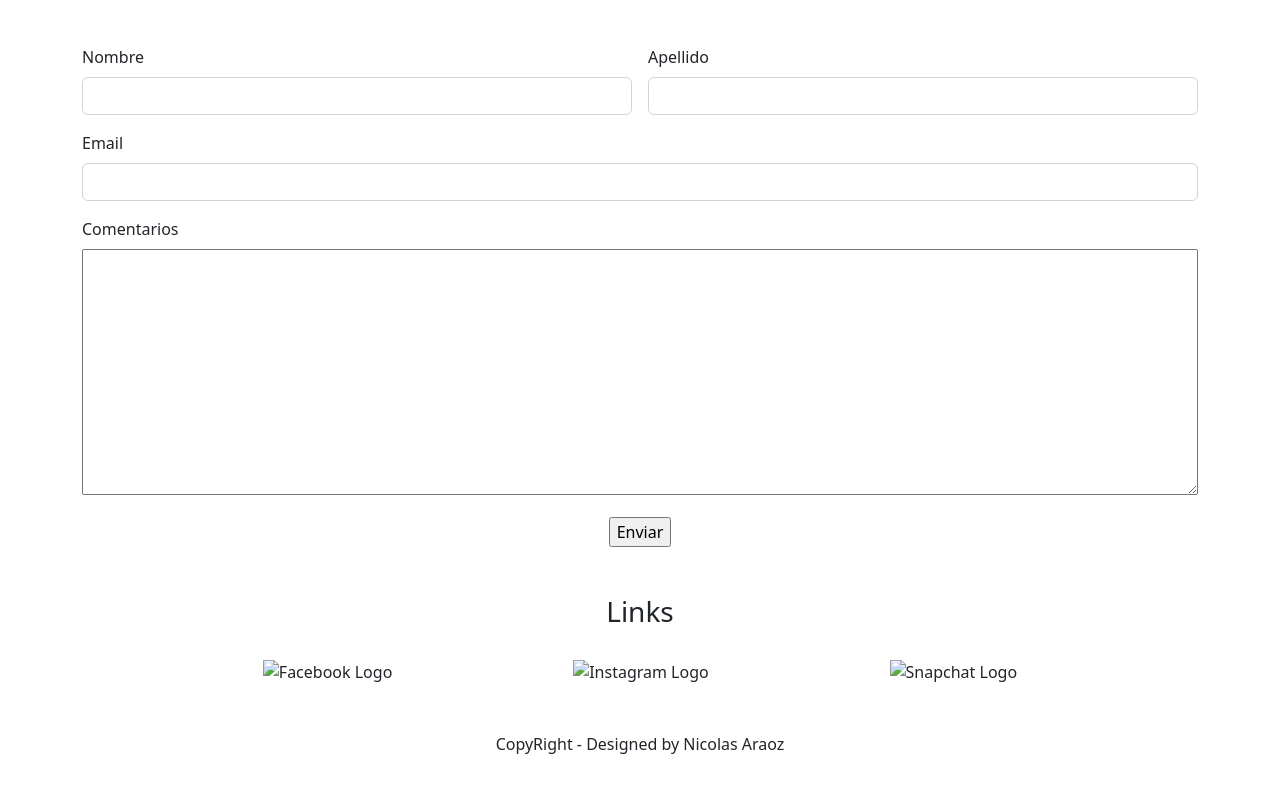
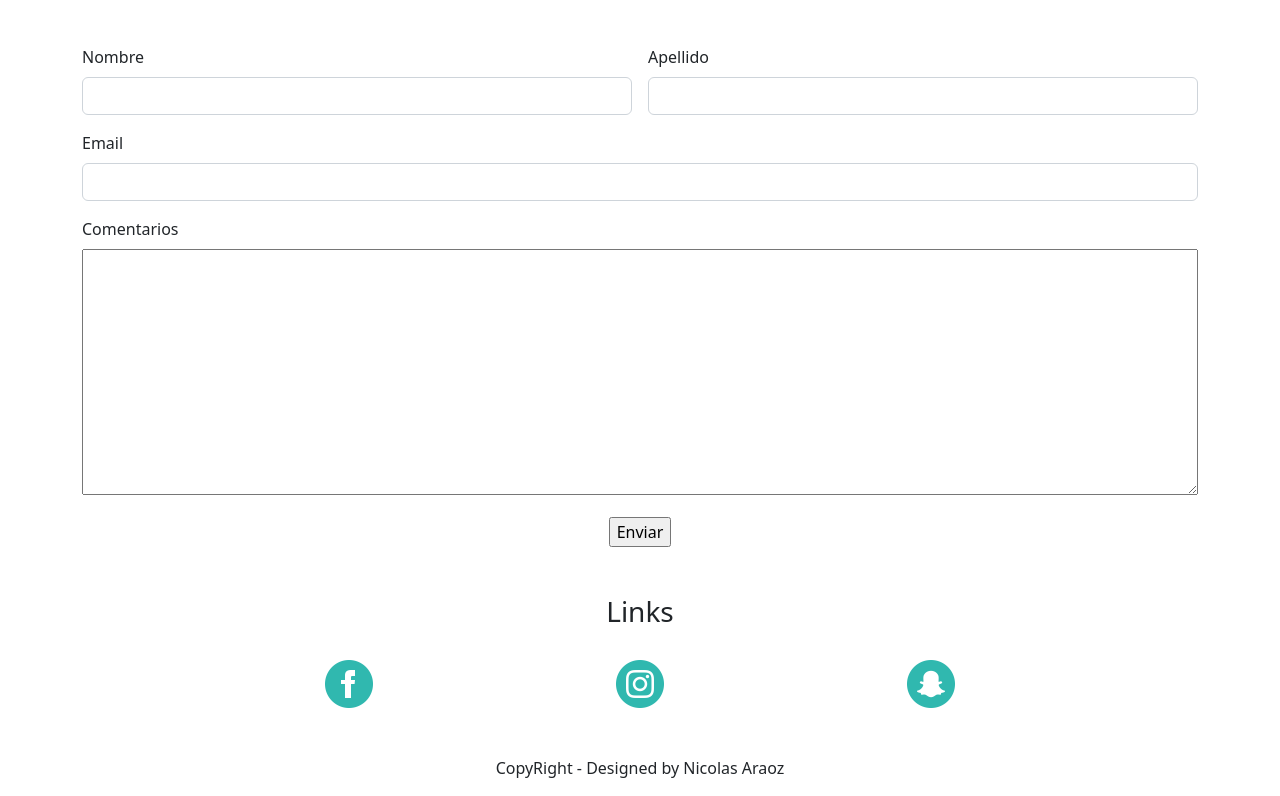
Before and after one commit to Naraoz/PF-NicolasAraoz, a plain HTML site: page Pages/Contacto.html in a window 1280 px wide. Shown: the part 317-1113 px from the top of the page. Before the commit the page ends 1089 px from the top, so only its background shows below. Drawn offline with nearby package versions, Linux system fonts and the light colour scheme; the site is published under a folder, as on GitHub Pages, so addresses that start at the root find nothing.

Commit message:
mas cambios rutas

```diff
--- a/Pages/Contacto.html
+++ b/Pages/Contacto.html
@@ -116,9 +116,9 @@
           <h3>Links</h3>
         </div>
         <div class="d-flex justify-content-evenly pt-4">
-          <img class="icono1" src="/Img/FLogo.png" alt="Facebook Logo" />
-          <img class="icono2" src="/Img/InstaLogo.png" alt="Instagram Logo" />
-          <img class="icono3" src="/Img/SnapLogo.png" alt="Snapchat Logo" />
+          <img class="icono1" src="../Img/FLogo.png" alt="Facebook Logo" />
+          <img class="icono2" src="../Img/InstaLogo.png" alt="Instagram Logo" />
+          <img class="icono3" src="../Img/SnapLogo.png" alt="Snapchat Logo" />
         </div>
         <div class="text-center pt-5">
           <p>CopyRight - Designed by Nicolas Araoz</p>
```
Also changed, not shown: Pages/Nosotros.html (+3 -3 lines), Pages/Productos.html (+3 -3 lines), Pages/Recetas.html (+3 -3 lines).
